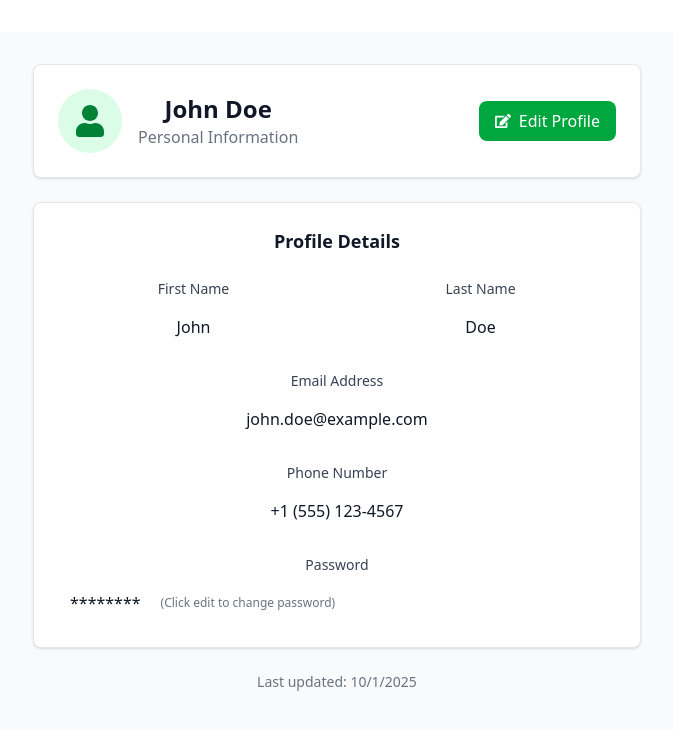
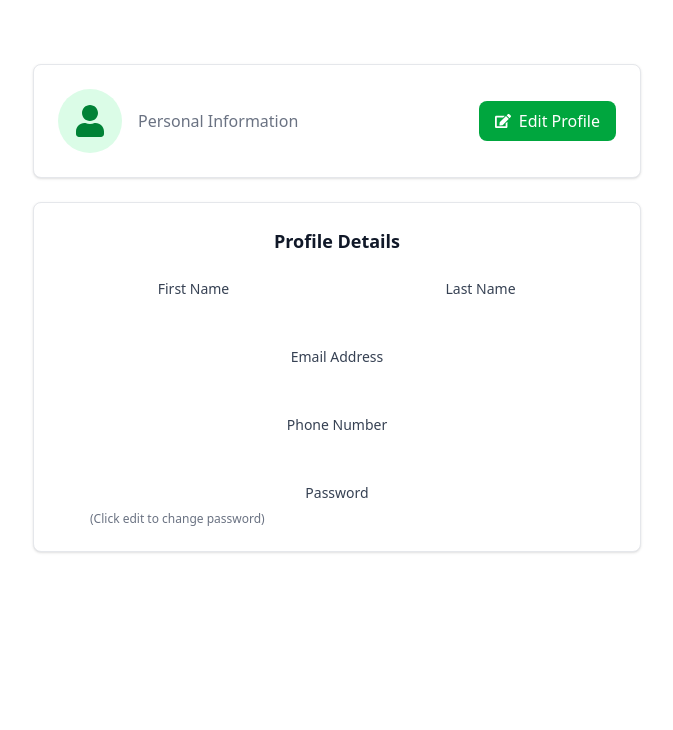
Before and after one commit to ThembelihleQueeneth/shopping_list, a React (Vite) app: page /profile in a window 1280 px wide. Shown: the top 730 px of the page, without its empty margins (303-976 px from the left). Built offline with nearby package versions, Linux system fonts and the light colour scheme.

Commit message:
Making sure data is persisting

```diff
--- a/src/components/HomeNavbar.tsx
+++ b/src/components/HomeNavbar.tsx
@@ -87,6 +87,7 @@ export const HomeNavbar = () => {
               </div>
 
               <div className='py-1'>
+                <Link to="/profile">
                 <button
                   onClick={() => setIsMenuOpen(false)}
                   className='flex items-center w-full px-4 py-2 text-sm text-gray-700 hover:bg-gray-100 transition duration-150'
@@ -94,6 +95,7 @@ export const HomeNavbar = () => {
                   <FaEye className="h-4 w-4 text-gray-500 mr-3" />
                   View Profile
                 </button>
+                </Link>
 
                 <div className='border-t border-gray-100 my-1'></div>
 
--- a/src/pages/ProfilePage.tsx
+++ b/src/pages/ProfilePage.tsx
@@ -1,27 +1,50 @@
-import { useState } from 'react'
+import { useState, useEffect } from 'react'
 import { FaUser, FaEdit, FaSave, FaTimes } from 'react-icons/fa'
+import { useSelector, useDispatch } from 'react-redux'
+import { type RootState, type AppDispatch } from '../store/store'
+import { updateUser } from '../features/login_slice/LoginSlice'
 
 export const ProfilePage = () => {
+  const dispatch = useDispatch<AppDispatch>()
+  const { user } = useSelector((state: RootState) => state.login)
+
   const [isEditing, setIsEditing] = useState(false)
   const [userData, setUserData] = useState({
-    name: 'John',
-    surname: 'Doe',
-    email: 'john.doe@example.com',
-    cellphone: '+1 (555) 123-4567',
-    password: '********'
+    name: '',
+    surname: '',
+    email: '',
+    cellphone: '',
+    password: ''
   })
-
   const [formData, setFormData] = useState({ ...userData })
 
-  const handleEdit = () => {
-    setFormData({ ...userData })
-    setIsEditing(true)
-  }
+  useEffect(() => {
+    if (user) {
+      setUserData({
+        name: user.name || '',
+        surname: user.surname || '',
+        email: user.email || '',
+        cellphone: user.cellphone || '',
+        password: user.password || ''
+      })
+      setFormData({
+        name: user.name || '',
+        surname: user.surname || '',
+        email: user.email || '',
+        cellphone: user.cellphone || '',
+        password: user.password || ''
+      })
+    }
+  }, [user])
+
+  const handleEdit = () => setIsEditing(true)
 
   const handleSave = () => {
     setUserData({ ...formData })
     setIsEditing(false)
     console.log('Saving user data:', formData)
+    // ✅ Dispatch to Redux
+    dispatch(updateUser(formData))
   }
 
   const handleCancel = () => {
@@ -29,7 +52,7 @@ export const ProfilePage = () => {
     setIsEditing(false)
   }
 
-  const handleChange = (e) => {
+  const handleChange = (e: React.ChangeEvent<HTMLInputElement>) => {
     setFormData({
       ...formData,
       [e.target.name]: e.target.value
@@ -37,21 +60,23 @@ export const ProfilePage = () => {
   }
 
   return (
-    <div className='min-h-screen bg-gray-50 dark:bg-gray-900 py-8'>
+    <div className='min-h-screen py-8'>
       <div className='max-w-2xl mx-auto px-4 sm:px-6 lg:px-8'>
-        <div className='bg-white dark:bg-gray-800 rounded-lg shadow-sm border border-gray-200 dark:border-gray-700 p-6 mb-6'>
+        {/* Header */}
+        <div className='bg-white rounded-lg shadow-sm border border-gray-200 p-6 mb-6'>
           <div className='flex items-center justify-between'>
             <div className='flex items-center space-x-4'>
-              <div className='w-16 h-16 bg-green-100 dark:bg-green-900 rounded-full flex items-center justify-center'>
-                <FaUser className="h-8 w-8 text-green-700 dark:text-green-300" />
+              <div className='w-16 h-16 bg-green-100 rounded-full flex items-center justify-center'>
+                <FaUser className="h-8 w-8 text-green-700" />
               </div>
               <div>
-                <h1 className='text-2xl font-bold text-gray-900 dark:text-white'>
+                <h1 className='text-2xl font-bold text-gray-900'>
                   {userData.name} {userData.surname}
                 </h1>
-                <p className='text-gray-500 dark:text-gray-400'>Personal Information</p>
+                <p className='text-gray-500'>Personal Information</p>
               </div>
             </div>
+
             {!isEditing ? (
               <button
                 onClick={handleEdit}
@@ -81,86 +106,79 @@ export const ProfilePage = () => {
           </div>
         </div>
 
-        <div className='bg-white dark:bg-gray-800 rounded-lg shadow-sm border border-gray-200 dark:border-gray-700 p-6'>
-          <h2 className='text-lg font-semibold text-gray-900 dark:text-white mb-6'>
-            Profile Details
-          </h2>
+        {/* Profile Details */}
+        <div className='bg-white rounded-lg shadow-sm border border-gray-200 p-6'>
+          <h2 className='text-lg font-semibold text-gray-900 mb-6'>Profile Details</h2>
 
           <div className='space-y-6'>
+            {/* Name / Surname */}
             <div className='grid grid-cols-1 md:grid-cols-2 gap-4'>
               <div>
-                <label className='block text-sm font-medium text-gray-700 dark:text-gray-300 mb-2'>
-                  First Name
-                </label>
+                <label className='block text-sm font-medium text-gray-700 mb-2'>First Name</label>
                 {isEditing ? (
                   <input
                     type="text"
                     name="name"
                     value={formData.name}
                     onChange={handleChange}
-                    className='w-full px-3 py-2 border border-gray-300 dark:border-gray-600 rounded-lg focus:outline-none focus:ring-2 focus:ring-green-500 bg-white dark:bg-gray-700 text-gray-900 dark:text-white'
+                    className='w-full px-3 py-2 border rounded-lg focus:outline-none focus:ring-2 focus:ring-green-500'
                   />
                 ) : (
-                  <p className='px-3 py-2 text-gray-900 dark:text-white'>{userData.name}</p>
+                  <p className='px-3 py-2'>{userData.name}</p>
                 )}
               </div>
 
               <div>
-                <label className='block text-sm font-medium text-gray-700 dark:text-gray-300 mb-2'>
-                  Last Name
-                </label>
+                <label className='block text-sm font-medium text-gray-700 mb-2'>Last Name</label>
                 {isEditing ? (
                   <input
                     type="text"
                     name="surname"
                     value={formData.surname}
                     onChange={handleChange}
-                    className='w-full px-3 py-2 border border-gray-300 dark:border-gray-600 rounded-lg focus:outline-none focus:ring-2 focus:ring-green-500 bg-white dark:bg-gray-700 text-gray-900 dark:text-white'
+                    className='w-full px-3 py-2 border rounded-lg focus:outline-none focus:ring-2 focus:ring-green-500'
                   />
                 ) : (
-                  <p className='px-3 py-2 text-gray-900 dark:text-white'>{userData.surname}</p>
+                  <p className='px-3 py-2'>{userData.surname}</p>
                 )}
               </div>
             </div>
 
+            {/* Email */}
             <div>
-              <label className='block text-sm font-medium text-gray-700 dark:text-gray-300 mb-2'>
-                Email Address
-              </label>
+              <label className='block text-sm font-medium text-gray-700 mb-2'>Email Address</label>
               {isEditing ? (
                 <input
                   type="email"
                   name="email"
                   value={formData.email}
                   onChange={handleChange}
-                  className='w-full px-3 py-2 border border-gray-300 dark:border-gray-600 rounded-lg focus:outline-none focus:ring-2 focus:ring-green-500 bg-white dark:bg-gray-700 text-gray-900 dark:text-white'
+                  className='w-full px-3 py-2 border rounded-lg focus:outline-none focus:ring-2 focus:ring-green-500'
                 />
               ) : (
-                <p className='px-3 py-2 text-gray-900 dark:text-white'>{userData.email}</p>
+                <p className='px-3 py-2'>{userData.email}</p>
               )}
             </div>
 
+            {/* Cellphone */}
             <div>
-              <label className='block text-sm font-medium text-gray-700 dark:text-gray-300 mb-2'>
-                Phone Number
-              </label>
+              <label className='block text-sm font-medium text-gray-700 mb-2'>Phone Number</label>
               {isEditing ? (
                 <input
                   type="tel"
                   name="cellphone"
                   value={formData.cellphone}
                   onChange={handleChange}
-                  className='w-full px-3 py-2 border border-gray-300 dark:border-gray-600 rounded-lg focus:outline-none focus:ring-2 focus:ring-green-500 bg-white dark:bg-gray-700 text-gray-900 dark:text-white'
+                  className='w-full px-3 py-2 border rounded-lg focus:outline-none focus:ring-2 focus:ring-green-500'
                 />
               ) : (
-                <p className='px-3 py-2 text-gray-900 dark:text-white'>{userData.cellphone}</p>
+                <p className='px-3 py-2'>{userData.cellphone}</p>
               )}
             </div>
 
+            {/* Password */}
             <div>
-              <label className='block text-sm font-medium text-gray-700 dark:text-gray-300 mb-2'>
-                Password
-              </label>
+              <label className='block text-sm font-medium text-gray-700 mb-2'>Password</label>
               {isEditing ? (
                 <input
                   type="password"
@@ -168,27 +186,17 @@ export const ProfilePage = () => {
                   value={formData.password}
                   onChange={handleChange}
                   placeholder="Enter new password"
-                  className='w-full px-3 py-2 border border-gray-300 dark:border-gray-600 rounded-lg focus:outline-none focus:ring-2 focus:ring-green-500 bg-white dark:bg-gray-700 text-gray-900 dark:text-white'
+                  className='w-full px-3 py-2 border rounded-lg focus:outline-none focus:ring-2 focus:ring-green-500'
                 />
               ) : (
                 <div className='flex items-center space-x-2'>
-                  <p className='px-3 py-2 text-gray-900 dark:text-white'>{userData.password}</p>
-                  <span className='text-xs text-gray-500 dark:text-gray-400'>
-                    (Click edit to change password)
-                  </span>
+                  <p className='px-3 py-2'>{userData.password}</p>
+                  <span className='text-xs text-gray-500'>(Click edit to change password)</span>
                 </div>
               )}
             </div>
           </div>
         </div>
-
-        {!isEditing && (
-          <div className='mt-6 text-center'>
-            <p className='text-sm text-gray-500 dark:text-gray-400'>
-              Last updated: {new Date().toLocaleDateString()}
-            </p>
-          </div>
-        )}
       </div>
     </div>
   )
--- a/src/store/store.ts
+++ b/src/store/store.ts
@@ -1,12 +1,26 @@
 import { configureStore } from "@reduxjs/toolkit";
 import registerReducer from "../features/register_slice/RegisterSlice";
-import loginReducer from "../features/login_slice/LoginSlice"; // 👈 import login slice
+import loginReducer from "../features/login_slice/LoginSlice";
+
+// Load persisted state from localStorage
+const persistedLoginState = localStorage.getItem("loginState")
+  ? JSON.parse(localStorage.getItem("loginState")!)
+  : undefined;
 
 export const store = configureStore({
   reducer: {
     register: registerReducer,
-    login: loginReducer, // 👈 add login slice here
+    login: loginReducer,
   },
+  preloadedState: {
+    login: persistedLoginState,
+  },
+});
+
+// Save login state on every change
+store.subscribe(() => {
+  const state = store.getState();
+  localStorage.setItem("loginState", JSON.stringify(state.login));
 });
 
 export type RootState = ReturnType<typeof store.getState>;
```
Also changed, not shown: src/features/login_slice/LoginSlice.ts (+18 -3 lines).
